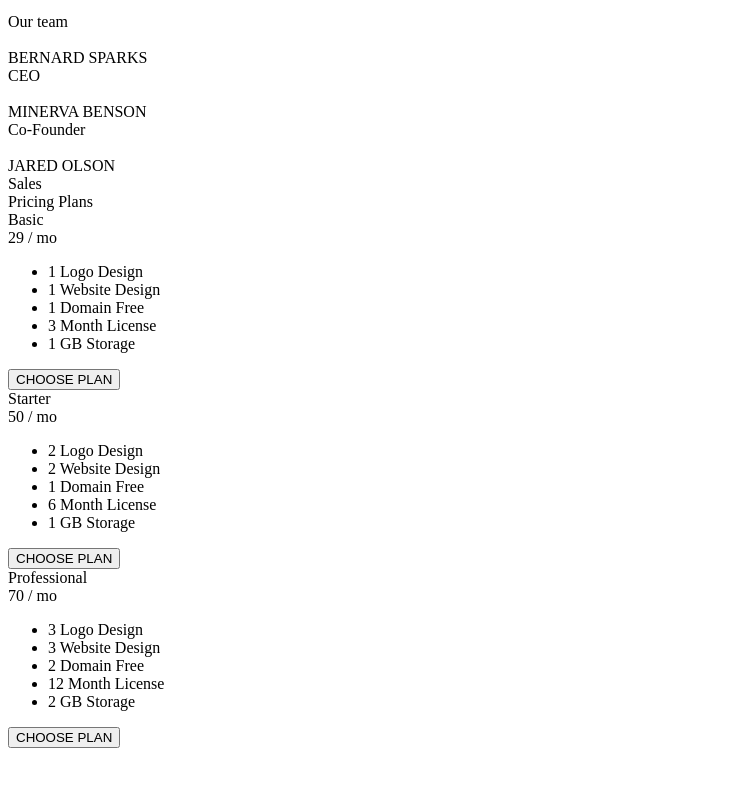
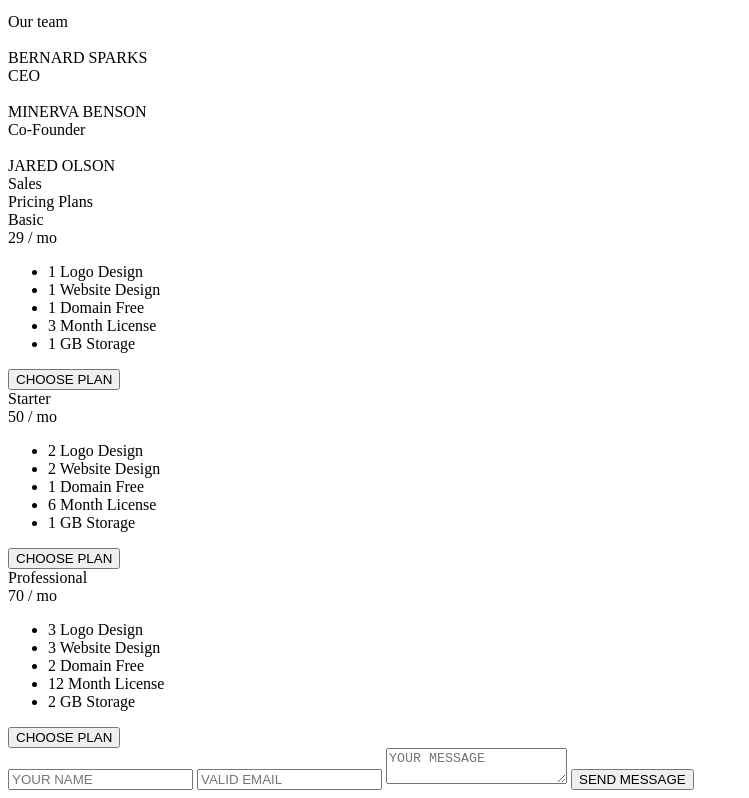
Before and after one commit to AndreyFurik/BEM-METHODOLOGY, a plain HTML site: page index.html in a window 1280 px wide. Shown: the part 2219-3017 px from the top of the page, without its empty margins (0-749 px from the left). Before the commit the page ends 2975 px from the top, so only its background shows below. Drawn offline with Linux system fonts and the light colour scheme.

Commit message:
add section contact

```diff
--- a/index.html
+++ b/index.html
@@ -399,5 +399,18 @@
             </div>
         </div>
     </section>
+    <section class="contact">
+        <div class="container">
+            <div class="contact__content">
+                <form  class="contact__form" action="">
+                    <input class="conact__form-input" type="text" placeholder="YOUR NAME">
+                    <input class="conact__form-input" type="text" placeholder="VALID EMAIL">
+                    <textarea class="conact__form-textarea" placeholder="YOUR MESSAGE"></textarea>
+                    <button class="contact__form-btn">SEND MESSAGE</button>
+                </form>
+            </div>
+            <div class="contact__map"></div>
+        </div>
+    </section>
 </body>
 </html>
```
